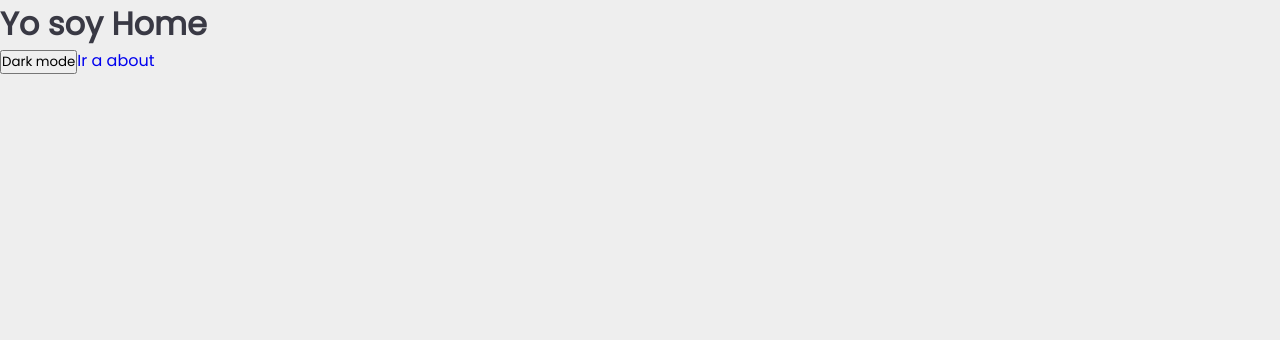
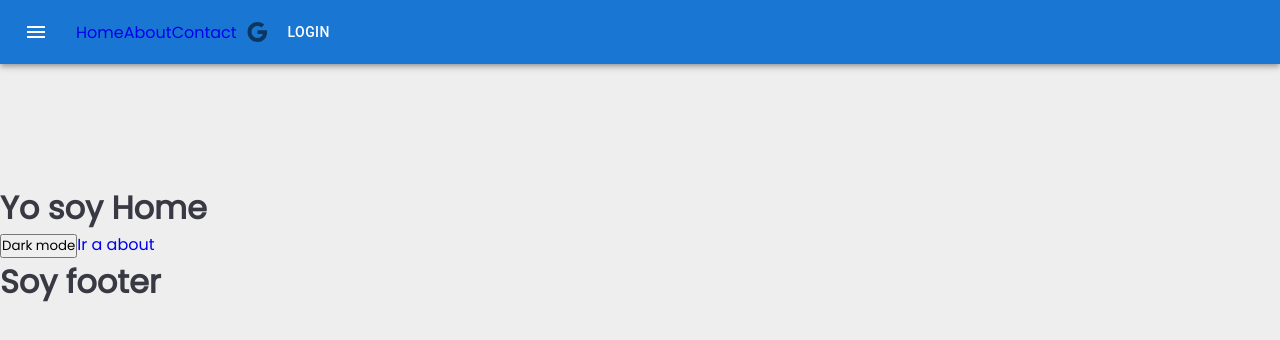
Before and after one commit to jayad23/camada_3_React_Official_Repo, a React (Vite) app: page / in a window 1280 px wide. Shown: the top 340 px of the page. Built offline with nearby package versions, Linux system fonts and the light colour scheme.

Commit message:
Layout and dynamyc routes

```diff
--- a/src/AppRouter.jsx
+++ b/src/AppRouter.jsx
@@ -1,14 +1,19 @@
 import React, { useState, useEffect } from 'react'
 import { BrowserRouter, Routes, Route } from "react-router-dom";
-import Home from './components/week_6_7/class_2/Home';
-import About from './components/week_6_7/class_2/About';
+import { Layout } from './components/week_6_7/class_2/LayoutNavigation';
+import { routes } from './components/week_6_7/class_2/navigation/Routes';
 
 const AppRouter = () => {
   return (
     <BrowserRouter>
       <Routes>
-        <Route path="/" element={<Home />} />
-        <Route path="/about" element={<About />} />
+        <Route element={<Layout />}>
+          {
+            routes.map(({ id, path, Element }) => (
+              <Route key={id} path={path} element={<Element />} />
+            ))
+          }
+        </Route>
       </Routes>
     </BrowserRouter>
   )
--- /dev/null
+++ b/src/components/week_6_7/class_2/LayoutNavigation.jsx
@@ -0,0 +1,14 @@
+import Navbar from "./Navbar";
+import { Outlet } from "react-router-dom";
+
+export const Layout = () => {
+  return (
+    <div>
+      <Navbar />
+      <Outlet />
+      <footer>
+        <h1>Soy footer</h1>
+      </footer>
+    </div>
+  )
+}
--- /dev/null
+++ b/src/components/week_6_7/class_2/Navbar.jsx
@@ -0,0 +1,48 @@
+import Toolbar from '@mui/material/Toolbar';
+import Typography from '@mui/material/Typography';
+import Button from '@mui/material/Button';
+import IconButton from '@mui/material/IconButton';
+import MenuIcon from '@mui/icons-material/Menu';
+import { Outlet, Link } from 'react-router-dom';
+import { AppBar, Box, Tooltip } from '@mui/material';
+import { createTheme } from '@mui/material';
+import { routes, socialNetwork } from './navigation/Routes';
+
+const Navbar = () => {
+  return (
+    <Box sx={{ flexGrow: 1 }}>
+      <AppBar position="static">
+        <Toolbar>
+          <IconButton
+            size="large"
+            edge="start"
+            color="inherit"
+            aria-label="menu"
+            sx={{ mr: 2 }}
+          >
+            <MenuIcon />
+          </IconButton>
+          {
+            routes.map(({ id, path, title }) => (
+              <Link key={id} to={path}>
+                {title}
+              </Link>
+            ))
+          }
+          {
+            socialNetwork.map(({ linkTo, snTitle, Icon }) => (
+              <Tooltip key={snTitle} title={snTitle}>
+                <IconButton>
+                  {/* <a href={linkTo} target="e_blank" rel="nonreferrer">{snTitle}</a> */}
+                  <Icon />
+                </IconButton>
+              </Tooltip>
+            ))
+          }
+          <Button color="inherit">Login</Button>
+        </Toolbar>
+      </AppBar>
+    </Box>
+  );
+}
+export default Navbar;
--- a/src/components/week_6_7/class_2/About.jsx
+++ b/src/components/week_6_7/class_2/Pages/About.jsx
@@ -1,8 +1,8 @@
 import React, { useContext } from 'react'
-import { DarkModeContext } from './contex-darkMode/DarkMode';
+import { DarkModeContext } from '../contex-darkMode/DarkMode';
 import { useNavigate } from 'react-router-dom'
 
-const About = () => {
+export const About = () => {
   const { state, dispatch } = useContext(DarkModeContext);
   const navigate = useNavigate();
   return (
@@ -13,5 +13,3 @@ const About = () => {
     </div>
   )
 }
-
-export default About
--- /dev/null
+++ b/src/components/week_6_7/class_2/Pages/Contact.jsx
@@ -0,0 +1,7 @@
+import React from 'react'
+
+export const Contact = () => {
+  return (
+    <div>Contact</div>
+  )
+}
--- a/src/components/week_6_7/class_2/Home.jsx
+++ b/src/components/week_6_7/class_2/Pages/Home.jsx
@@ -1,17 +1,15 @@
 import React, { useState, useContext } from 'react'
-import { DarkModeContext } from './contex-darkMode/DarkMode'
+import { DarkModeContext } from '../contex-darkMode/DarkMode'
 import { Link } from 'react-router-dom'
 //#393944 dark
 //#eee light
-const Home = () => {
+export const Home = () => {
   const { state, dispatch } = useContext(DarkModeContext);
   return (
-    <div>
+    <div style={{ marginTop: "120px" }}>
       <h1>Yo soy Home</h1>
       <button onClick={() => dispatch({ type: state.bgFlag })}>Dark mode</button>
       <Link to="/about">Ir a about</Link>
     </div>
   )
 }
-
-export default Home
--- /dev/null
+++ b/src/components/week_6_7/class_2/index.js
@@ -0,0 +1,3 @@
+export * from "./Pages/About";
+export * from "./Pages/Home";
+export * from "./Pages/Contact";
--- /dev/null
+++ b/src/components/week_6_7/class_2/navigation/Routes.js
@@ -0,0 +1,12 @@
+import { Home, About, Contact} from "../index";
+import GoogleIcon from '@mui/icons-material/Google';
+
+export const routes = [
+  { id: 1, path: "/", Element: Home, title: "Home" },
+  { id: 2, path: "/about", Element: About, title: "About" },
+  { id: 3, path: "/contact", Element: Contact, title: "Contact" }
+]
+
+export const socialNetwork = [
+  { linkto: "www.google.com", snTitle: "Google", Icon: GoogleIcon}
+]
```
Also changed, not shown: src/components/week_6_7/class_2/navigation/Vertical.js (added).
